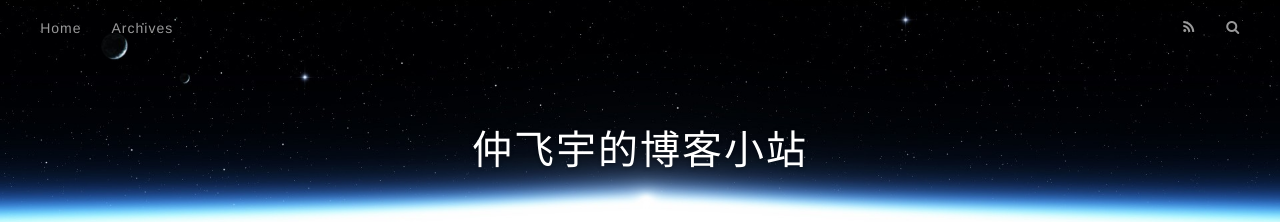
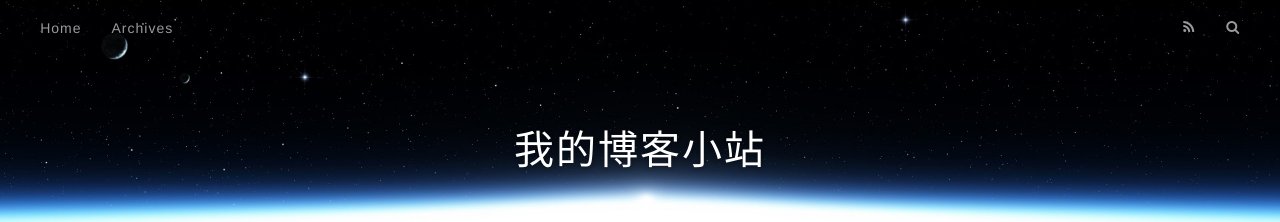
Before and after one commit to zhongfeiyu/blog-hexo, a plain HTML site: page index.html in a window 1280 px wide. Shown: the top 222 px of the page. Drawn offline with nearby package versions, Linux system fonts and the light colour scheme.

Commit message:
Site updated: 2016-08-15 22:34:12

```diff
--- a/index.html
+++ b/index.html
@@ -3,16 +3,16 @@
 <head>
   <meta charset="utf-8">
 
-  <title>仲飞宇的博客小站</title>
+  <title>我的博客小站</title>
   <meta name="viewport" content="width=device-width, initial-scale=1, maximum-scale=1">
   <meta property="og:type" content="website">
-<meta property="og:title" content="仲飞宇的博客小站">
+<meta property="og:title" content="我的博客小站">
 <meta property="og:url" content="http://yoursite.com/index.html">
-<meta property="og:site_name" content="仲飞宇的博客小站">
+<meta property="og:site_name" content="我的博客小站">
 <meta name="twitter:card" content="summary">
-<meta name="twitter:title" content="仲飞宇的博客小站">
+<meta name="twitter:title" content="我的博客小站">
 
-    <link rel="alternate" href="/atom.xml" title="仲飞宇的博客小站" type="application/atom+xml">
+    <link rel="alternate" href="/atom.xml" title="我的博客小站" type="application/atom+xml">
 
 
     <link rel="icon" href="/favicon.png">
@@ -33,7 +33,7 @@
   <div id="header-outer" class="outer">
     <div id="header-title" class="inner">
       <h1 id="logo-wrap">
-        <a href="/" id="logo">仲飞宇的博客小站</a>
+        <a href="/" id="logo">我的博客小站</a>
       </h1>
 
     </div>
@@ -96,7 +96,7 @@
 
     </div>
     <footer class="article-footer">
-      <a data-url="http://yoursite.com/2016/08/15/hello-world/" data-id="cirw4gkua0000wsunmxdzzfhv" class="article-share-link">Share</a>
+      <a data-url="http://yoursite.com/2016/08/15/hello-world/" data-id="cirw55eo3000080unc5jiwa2i" class="article-share-link">Share</a>
 
 
     </footer>
```
Also changed, not shown: 2016/08/15/hello-world/index.html (+5 -5 lines), archives/2016/08/index.html (+6 -6 lines), archives/2016/index.html (+6 -6 lines), archives/index.html (+6 -6 lines).
